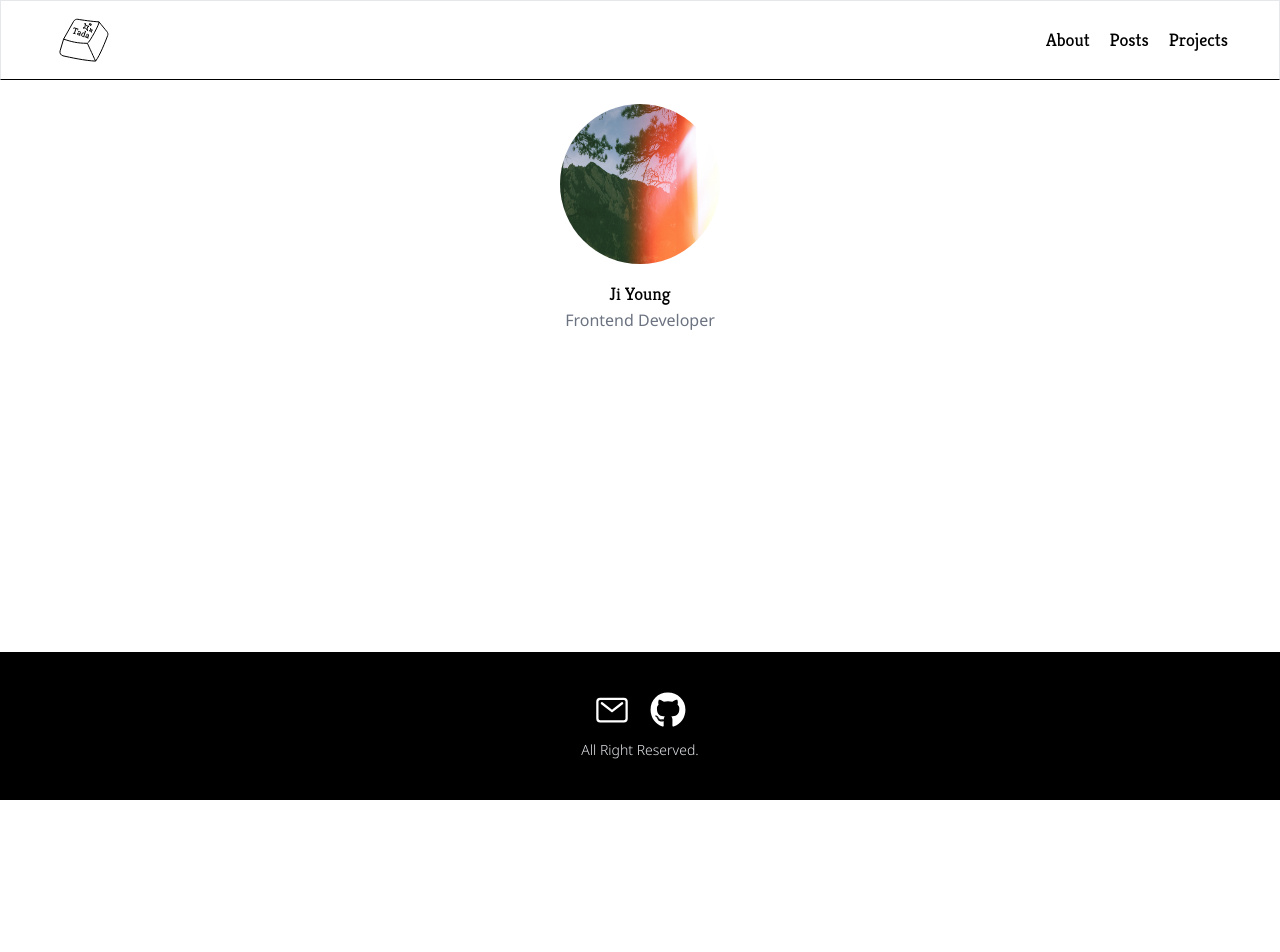
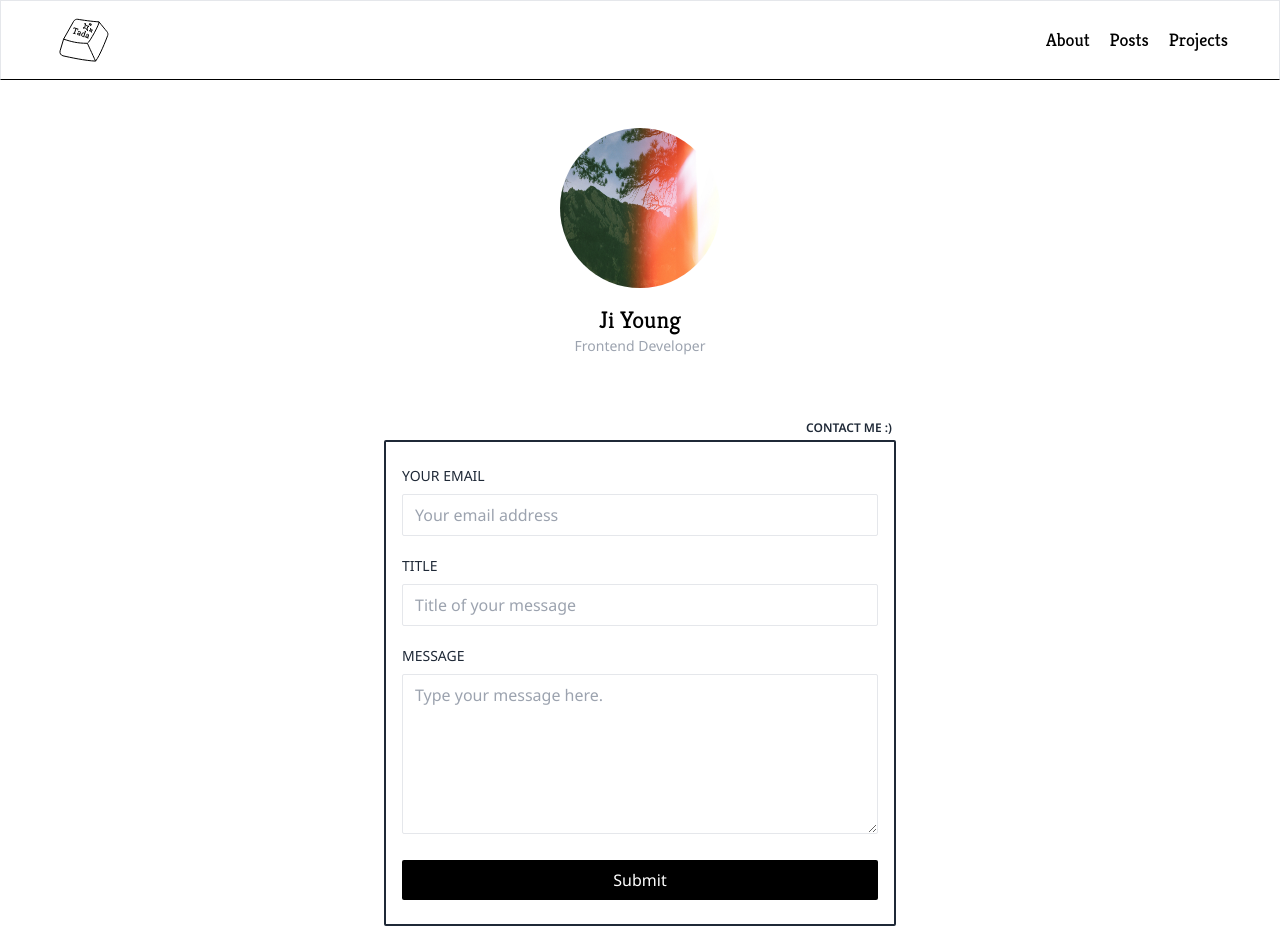
Before and after one commit to jiapril11/TadadadaCoding, a Next.js app: page /about in a window 1280 px wide. Shown: the top 952 px of the page. Before the commit the page ends 800 px from the top, so only its background shows below. Built offline with nearby package versions, Linux system fonts and the light colour scheme.

Commit message:
feat: added contact Form UI

```diff
--- a/src/app/about/page.tsx
+++ b/src/app/about/page.tsx
@@ -1,11 +1,13 @@
 import React from "react";
 import WidthLayout from "../components/WidthLayout";
 import Profile from "../components/About/Profile";
+import ContactForm from "../components/About/ContactForm";
 
 export default function AboutPage() {
   return (
     <WidthLayout>
       <Profile />
+      <ContactForm />
     </WidthLayout>
   );
 }
--- /dev/null
+++ b/src/app/components/About/ContactForm.tsx
@@ -0,0 +1,78 @@
+"use client";
+import { useState } from "react";
+
+export default function ContactForm() {
+  const [emailData, setEmailData] = useState({
+    email: "",
+    title: "",
+    message: "",
+  });
+
+  const handleChangeInput = (
+    e:
+      | React.ChangeEvent<HTMLInputElement>
+      | React.ChangeEvent<HTMLTextAreaElement>
+  ) => {
+    setEmailData({ ...emailData, [e.target.name]: e.target.value });
+  };
+
+  const handleSubmit = (e: React.FormEvent<HTMLFormElement>) => {
+    e.preventDefault();
+    console.log(emailData);
+  };
+
+  return (
+    <section className="w-full max-w-lg min-w-[360px] mx-auto mt-10 mb-24">
+      <h2 className="mb-1 pr-1 text-xs font-semibold text-right uppercase text-gray-800">
+        Contact Me :&#41;
+      </h2>
+      <div className="border-2 border-gray-800 py-6 px-4 rounded-sm">
+        <form onSubmit={handleSubmit} className="space-y-5">
+          <div>
+            <label>
+              <p className="mb-2 text-sm text-gray-800 uppercase">Your Email</p>
+              <input
+                className="w-full px-3 py-2 border border-gray-200 rounded-sm"
+                type="text"
+                name="email"
+                placeholder="Your email address"
+                onChange={handleChangeInput}
+              />
+            </label>
+          </div>
+          <div>
+            <label>
+              <p className="mb-2 text-sm text-gray-800 uppercase">Title</p>
+              <input
+                className="w-full px-3 py-2 border border-gray-200 rounded-sm"
+                type="text"
+                name="title"
+                placeholder="Title of your message"
+                onChange={handleChangeInput}
+              />
+            </label>
+          </div>
+          <div>
+            <label>
+              <p className="mb-2 text-sm text-gray-800 uppercase">Message</p>
+              <textarea
+                className="w-full h-40 px-3 py-2 border border-gray-200 rounded-sm"
+                name="message"
+                placeholder="Type your message here."
+                onChange={handleChangeInput}
+              />
+            </label>
+          </div>
+          <div>
+            <button
+              type="submit"
+              className="block w-full py-2 bg-black text-white rounded-sm hover:bg-gray-800"
+            >
+              Submit
+            </button>
+          </div>
+        </form>
+      </div>
+    </section>
+  );
+}
--- a/src/app/components/About/Profile.tsx
+++ b/src/app/components/About/Profile.tsx
@@ -8,7 +8,7 @@ const kreon = Kreon({ subsets: ["latin"] });
 
 export default function Profile() {
   return (
-    <section>
+    <section className="pt-6">
       <h2 className="sr-only">프로필</h2>
       <div className="flex flex-col items-center py-6">
         <Image
@@ -17,8 +17,8 @@ export default function Profile() {
           className="w-40 h-40 rounded-full"
         />
         <div className="mt-4 text-center">
-          <p className={`${kreon.className} text-black text-lg`}>Ji Young</p>
-          <p className="text-gray-500 ">Frontend Developer</p>
+          <p className={`${kreon.className} text-black text-2xl`}>Ji Young</p>
+          <p className="text-sm text-gray-400">Frontend Developer</p>
         </div>
       </div>
     </section>
```
